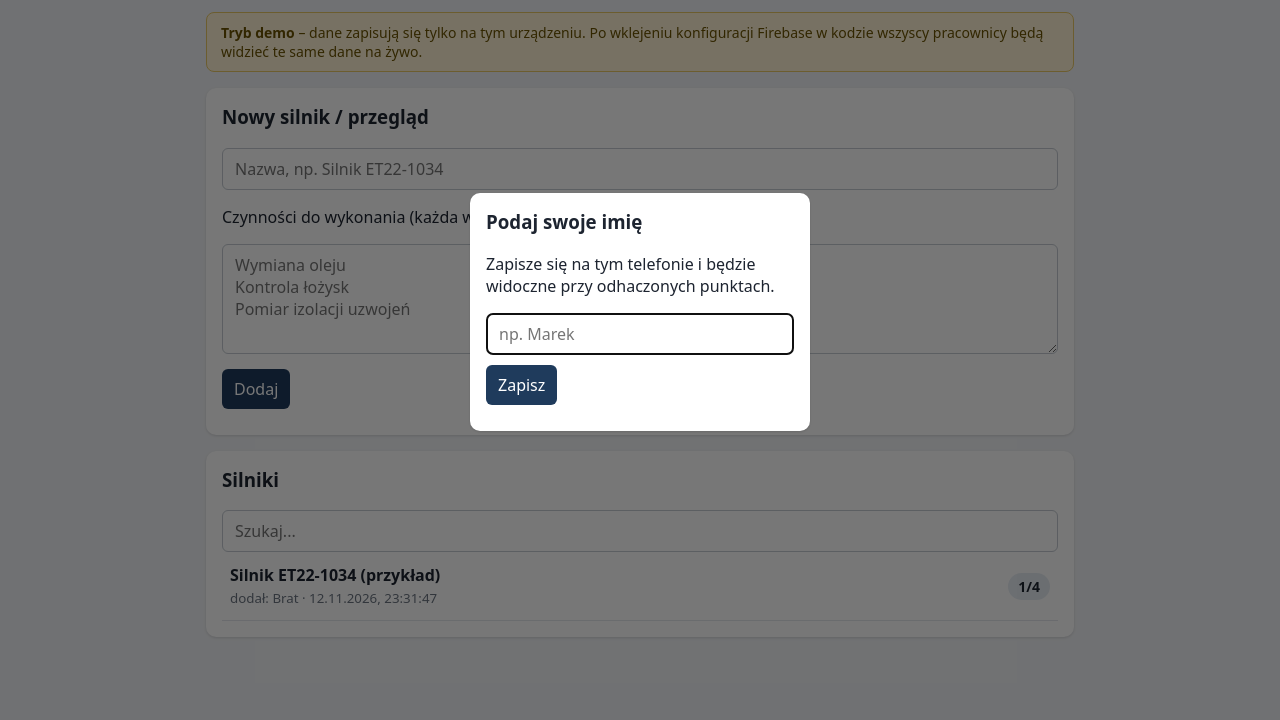
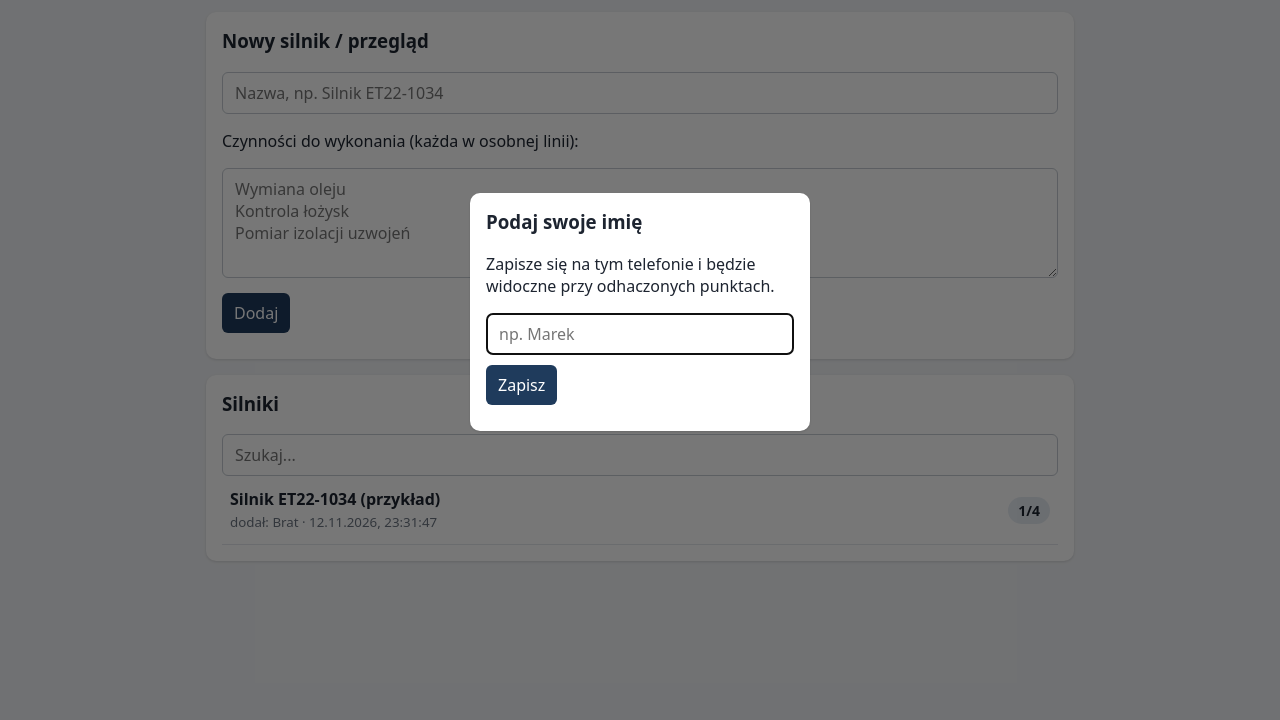
Before and after one commit to maxima-service/Serwis-silnik-w, a plain HTML site: page index.html in a window 1280 px wide. Shown: the part 80-800 px from the top of the page. Drawn offline with Linux system fonts and the light colour scheme.

Commit message:
Add files via upload

```diff
--- a/index.html
+++ b/index.html
@@ -108,12 +108,12 @@
 <script type="module">
 // ===== WKLEJ TU KONFIGURACJĘ ZE SWOJEGO PROJEKTU FIREBASE =====
 const firebaseConfig = {
-  apiKey: "WKLEJ",
-  authDomain: "WKLEJ.firebaseapp.com",
-  projectId: "WKLEJ",
-  storageBucket: "WKLEJ.appspot.com",
-  messagingSenderId: "WKLEJ",
-  appId: "WKLEJ"
+  apiKey: "AIzaSyBanQpiWGdmItuzcvLuxkXQvF0UwjlK8dE",
+  authDomain: "serwis-silnikow.firebaseapp.com",
+  projectId: "serwis-silnikow",
+  storageBucket: "serwis-silnikow.firebasestorage.app",
+  messagingSenderId: "702149086989",
+  appId: "1:702149086989:web:cbc1fb463ee3bb1fbeaa44"
 };
 // ==============================================================
 
```
